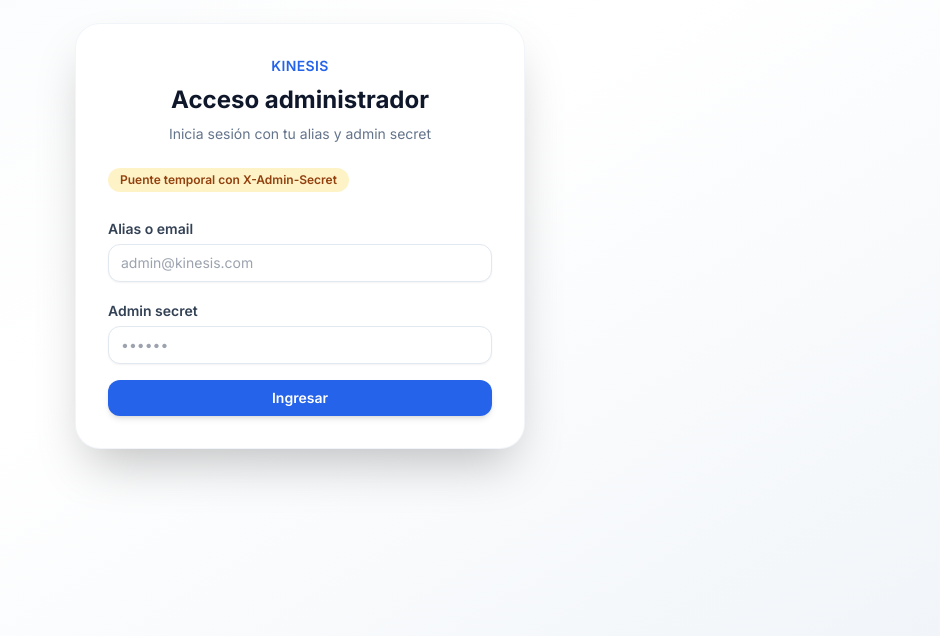
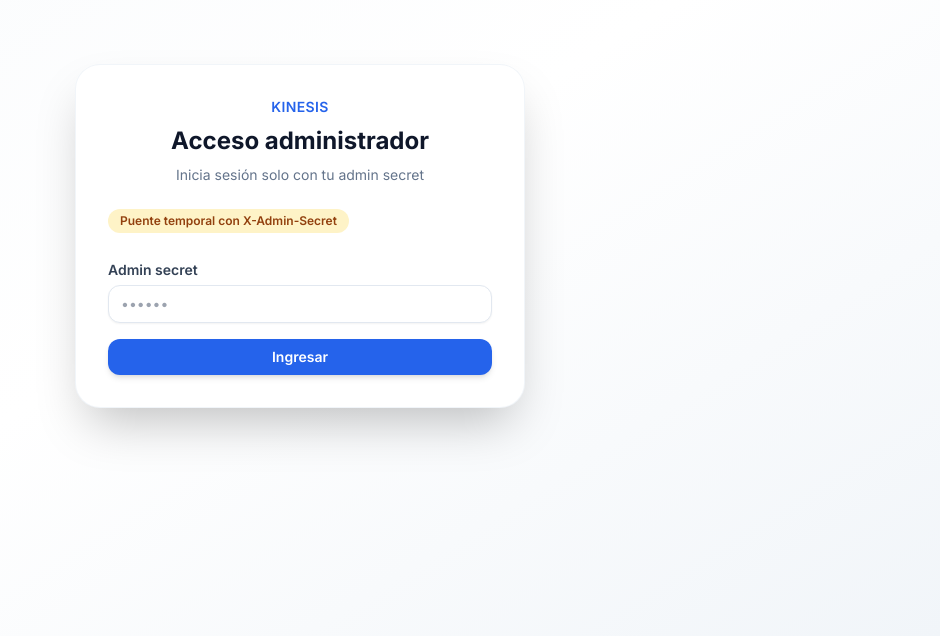
Before and after one commit to matraket/kinesis-codex, a Next.js app in the folder cms/: page /login in a window 1280 px wide. Shown: the part 164-800 px from the top of the page, without its empty margins (340-1280 px from the left). Built offline with nearby package versions, Linux system fonts and the light colour scheme; no server answers.

Commit message:
Simplify admin login and fix toast hydration

```diff
--- a/cms/app/(auth)/login/page.tsx
+++ b/cms/app/(auth)/login/page.tsx
@@ -8,7 +8,7 @@ export default function LoginPage() {
         <div className="space-y-2 text-center">
           <p className="text-sm font-semibold uppercase tracking-wide text-primary">Kinesis</p>
           <h1 className="text-2xl font-bold text-slate-900 dark:text-white">Acceso administrador</h1>
-          <p className="text-sm text-slate-500 dark:text-slate-400">Inicia sesión con tu alias y admin secret</p>
+          <p className="text-sm text-slate-500 dark:text-slate-400">Inicia sesión solo con tu admin secret</p>
         </div>
         <StatusPill label="Puente temporal con X-Admin-Secret" variant="warning" />
         <LoginForm />
--- a/cms/app/api/admin/login/route.ts
+++ b/cms/app/api/admin/login/route.ts
@@ -11,7 +11,7 @@ export async function GET() {
 }
 
 export async function POST(request: Request) {
-  const { alias, secret } = await request.json();
+  const { secret } = await request.json();
   const health = await serverFetch('/api/admin/health', {
     method: 'GET',
     headers: { 'X-Admin-Secret': secret }
@@ -21,6 +21,7 @@ export async function POST(request: Request) {
     return NextResponse.json({ error: 'Unauthorized' }, { status: 401 });
   }
 
+  const alias = 'Administrador';
   const payload = encodeSession({ alias, secret, createdAt: new Date().toISOString() });
   const response = NextResponse.json({ alias, createdAt: new Date().toISOString() });
   response.cookies.set(SESSION_COOKIE_NAME, payload, {
--- a/cms/components/auth/login-form.tsx
+++ b/cms/components/auth/login-form.tsx
@@ -9,7 +9,6 @@ export function LoginForm() {
   const { submit } = useLogin();
   const router = useRouter();
   const { push } = useToast();
-  const [alias, setAlias] = useState('');
   const [secret, setSecret] = useState('');
   const [loading, setLoading] = useState(false);
 
@@ -17,7 +16,7 @@ export function LoginForm() {
     event.preventDefault();
     setLoading(true);
     try {
-      await submit({ alias, secret });
+      await submit({ secret });
       push({ title: 'Sesión iniciada', description: 'Bienvenido de nuevo' });
       router.replace('/');
     } catch (error) {
@@ -30,20 +29,6 @@ export function LoginForm() {
 
   return (
     <form className="space-y-4" onSubmit={handleSubmit} aria-label="Formulario de acceso">
-      <div>
-        <label className="text-sm font-semibold text-slate-700 dark:text-slate-200" htmlFor="alias">
-          Alias o email
-        </label>
-        <input
-          id="alias"
-          name="alias"
-          value={alias}
-          onChange={(e) => setAlias(e.target.value)}
-          className="mt-1 w-full rounded-xl border border-slate-200 bg-white px-3 py-2 text-sm text-slate-900 shadow-sm focus:border-primary focus:outline-none dark:border-slate-800 dark:bg-slate-900 dark:text-slate-50"
-          placeholder="admin@kinesis.com"
-          required
-        />
-      </div>
       <div>
         <label className="text-sm font-semibold text-slate-700 dark:text-slate-200" htmlFor="secret">
           Admin secret
--- a/cms/components/feedback/toast-provider.tsx
+++ b/cms/components/feedback/toast-provider.tsx
@@ -1,6 +1,6 @@
 'use client';
 
-import { createContext, useCallback, useContext, useMemo, useState } from 'react';
+import { createContext, useCallback, useContext, useEffect, useMemo, useState } from 'react';
 import { createPortal } from 'react-dom';
 
 interface Toast {
@@ -19,6 +19,12 @@ const ToastContext = createContext<ToastContextValue | null>(null);
 
 export function ToastProvider({ children }: { children: React.ReactNode }) {
   const [toasts, setToasts] = useState<Toast[]>([]);
+  const [container, setContainer] = useState<HTMLElement | null>(null);
+
+  useEffect(() => {
+    const target = document.getElementById('toast-root');
+    setContainer(target);
+  }, []);
 
   const push = useCallback((toast: Omit<Toast, 'id'>) => {
     setToasts((current) => [...current, { id: crypto.randomUUID(), ...toast }]);
@@ -33,7 +39,7 @@ export function ToastProvider({ children }: { children: React.ReactNode }) {
   return (
     <ToastContext.Provider value={value}>
       {children}
-      {typeof document !== 'undefined'
+      {container
         ? createPortal(
             <div className="fixed right-4 top-4 z-50 flex w-full max-w-sm flex-col gap-2">
               {toasts.map((toast) => (
@@ -58,7 +64,7 @@ export function ToastProvider({ children }: { children: React.ReactNode }) {
                 </div>
               ))}
             </div>,
-            document.body
+            container
           )
         : null}
     </ToastContext.Provider>
--- a/cms/features/auth/hooks.ts
+++ b/cms/features/auth/hooks.ts
@@ -43,7 +43,7 @@ export function useLogin() {
   const queryClient = useQueryClient();
 
   const submit = useCallback(
-    async (payload: { alias: string; secret: string }) => {
+    async (payload: { secret: string }) => {
       const session = await loginAdmin(payload);
       await queryClient.invalidateQueries({ queryKey: ['admin-session'] });
       return session;
--- a/cms/features/auth/services.ts
+++ b/cms/features/auth/services.ts
@@ -1,11 +1,11 @@
 import { apiClient } from '@/lib/api-client';
 
 export interface AdminSession {
-  alias: string;
+  alias?: string;
   createdAt: string;
 }
 
-export async function loginAdmin(payload: { alias: string; secret: string }): Promise<AdminSession> {
+export async function loginAdmin(payload: { secret: string }): Promise<AdminSession> {
   const response = await apiClient.post('/api/admin/login', payload);
   if (!response.ok) {
     throw new Error('Credenciales inválidas o secret incorrecto');
--- a/cms/lib/session.ts
+++ b/cms/lib/session.ts
@@ -5,7 +5,7 @@ import { cookies } from 'next/headers';
 export const SESSION_COOKIE_NAME = 'kinesis_admin_session';
 
 export interface SessionCookieValue {
-  alias: string;
+  alias?: string;
   secret: string;
   createdAt: string;
 }
```
Also changed, not shown: 2 other files (tests, documents, lock files or other folders).
